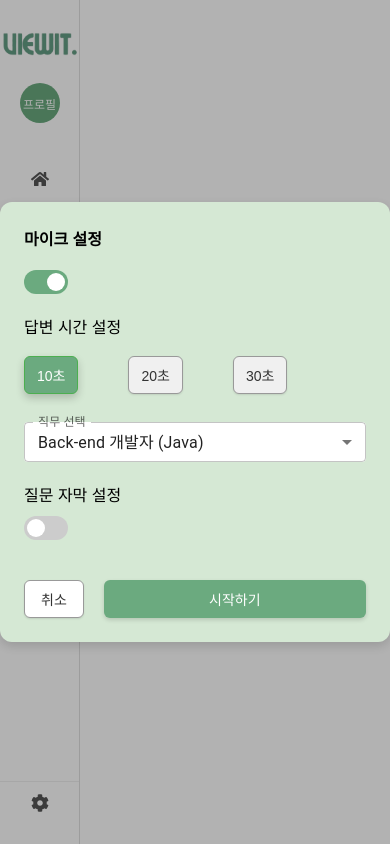
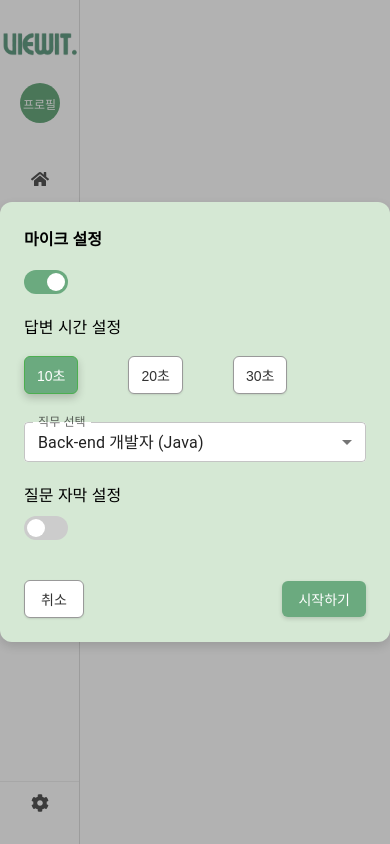
Before and after one commit to joeunjiii/Viewit_P, a React (Create React App) app in the folder front/: page /interview in a window 390 px wide. Built offline with nearby package versions, Linux system fonts and the light colour scheme.

Commit message:
6/12 16:28  커밋

```diff
--- a/front/src/main/Interview/Interview.css
+++ b/front/src/main/Interview/Interview.css
@@ -80,6 +80,7 @@
   gap: 100px;
   margin: 0; /* 일단 margin 제거 */
   flex: 1; /* 인터뷰 전체 폭 중 일부 자동 확보 */
+  margin-left : 100px;
   margin-right: 100px; /* or 적절한 제한폭 지정 */
 }
 
@@ -204,21 +205,24 @@
     padding: 12px 16px;
   }
   .interview-body {
-    flex-direction: row; /* 가로 배치 유지 */
-    gap: 40px; /* 데스크탑보다 좁게 */
+    display: flex;
+    flex-direction: row;
+    gap: 40px;
     align-items: flex-start;
   }
 
-
   .header-spacer {
-    flex-grow: 1;
-    max-width: 1000px; /* 땡기고 싶은 거리 */
+    flex-grow: 0;       /* ✅ 오른쪽 밀지 않도록 */
+    max-width: none;    /* ✅ 너비 제한 제거 */
+  }
+  .header-left {
+    margin-right: 500px;
   }
   .end-button {
-    margin-left: auto; /* 오른쪽 끝으로 붙임 */
-    transform: translateX(-24px);
+    transform: none;    /* ✅ 위치 조정 제거 */
     font-size: 13px;
     padding: 5px 12px;
+    margin-left: 0;     /* 혹시 auto 같은 속성 있었으면 제거 */
   }
   .voice-area {
     margin: 0;
@@ -233,6 +237,7 @@
   }
   .timer-area {
     align-self: center;
+    margin-left:100px;
   }
 
   .waveform {
--- a/front/src/main/Interview/InterviewSettingModal.css
+++ b/front/src/main/Interview/InterviewSettingModal.css
@@ -18,14 +18,18 @@
   width: 600px;
   display: flex;
   flex-direction: column;
+  align-items: flex-start; /* 🔧 중앙 → 좌측 정렬 */
+  text-align: left; /* 🔧 텍스트도 좌측 정렬 */
   gap: 20px;
   font-size: 14px;
   box-shadow: 0 4px 12px rgba(0, 0, 0, 0.15);
 }
 .modal-actions {
   display: flex;
+  width: 100%;
   justify-content: space-between;
-  margin-top: 20px;
+  align-items: center;
+
 }
 
 .section {
@@ -36,6 +40,7 @@
 
 .section p,
 .section label {
+  text-align: left;
   margin: 0;
 }
 
@@ -163,6 +168,7 @@ input:checked + .slider::before {
 }
 
 button.cancel {
+  margin-right: 12px;
   background-color: white;
   color: #333;
   padding: 8px 16px;
@@ -172,6 +178,7 @@ button.cancel {
   cursor: pointer;
   transition: all 0.25s ease;
   box-shadow: 0 1px 2px rgba(0, 0, 0, 0.1);
+  margin-right: 12px;
 }
 
 button.cancel:hover {
@@ -231,20 +238,21 @@ button.start:active {
   .time-radio {
     padding: 8px 12px;
     font-size: 14px;
-    background-color: #f0f0f0;
+    background-color: rgb(255, 255, 255);
     border-radius: 6px;
     white-space: nowrap;
   }
 
   .modal-actions {
-    flex-direction: row;
-    justify-content: space-between;
-    gap: 20px;
+    display: flex;
+    justify-content: space-between; /* 양끝 정렬 */
+    width: 100%;
+    margin-top: 20px;
   }
 
-  .start, .cancel {
-    flex: 1;
-    font-size: 14px;
+  .start,
+  .cancel {
+    font-size: 12px;
     padding: 10px;
   }
 }
--- a/front/src/main/Interview/InterviewSettingModal.jsx
+++ b/front/src/main/Interview/InterviewSettingModal.jsx
@@ -91,9 +91,9 @@ function InterviewSettingsModal({ onClose, onStart }) {
         </div>
 
         <div className="modal-actions">
-          <Link to="/main">
-            <button className="cancel">취소</button>
-          </Link>
+          <button className="cancel" onClick={() => onClose()}>
+            취소
+          </button>
           <button
             className="start"
             onClick={() =>
--- a/front/src/main/Layout.jsx
+++ b/front/src/main/Layout.jsx
@@ -2,17 +2,21 @@
 import React, { useState } from "react";
 import { Outlet, useLocation } from "react-router-dom";
 import Sidebar from "./maincomponent/Sidebar";
+import SpeechAlertModal from "./ex/SpeechAlertModal";
 import "./Layout.css";
 
-function Layout({ Subcomponent }) {
+function Layout() {
+  const [showSpeechModal, setShowSpeechModal] = useState(false);
   console.log("🔁 Layout 렌더링됨");
-
 
   return (
     <div className="layout-container">
-      <Sidebar />
+      <Sidebar onSpeechClick={() => setShowSpeechModal(true)} />
+      {showSpeechModal && (
+        <SpeechAlertModal onClose={() => setShowSpeechModal(false)} />
+      )}
       <main className="content-area">
-      <Outlet />
+        <Outlet />
       </main>
     </div>
   );
--- a/front/src/main/ex/Main.jsx
+++ b/front/src/main/ex/Main.jsx
@@ -9,7 +9,7 @@ function Main() {
 
   return (
     <div className="app-container">
-      {/* 왼쪽 사이드바 */}ㅁㄴㅇ
+      {/* 왼쪽 사이드바 */}
       <div className="sidebar">
         <div className="profile-section">
           <div className="profile-icon">
--- /dev/null
+++ b/front/src/main/ex/SpeechAlertModal.css
@@ -0,0 +1,31 @@
+.modal-overlay {
+    position: fixed;
+    top: 0;
+    left: 0;
+    width: 100%;
+    height: 100%;
+    background-color: rgba(0, 0, 0, 0.3);
+    display: flex;
+    justify-content: center;
+    align-items: center;
+    z-index: 999;
+  }
+
+  .modal-content {
+    background: white;
+    padding: 24px 32px;
+    border-radius: 10px;
+    box-shadow: 0 4px 10px rgba(0, 0, 0, 0.2);
+    text-align: center;
+    font-size: 16px;
+  }
+
+  .close-button {
+    margin-top: 16px;
+    padding: 8px 16px;
+    background-color: #6baa7f;
+    color: white;
+    border: none;
+    border-radius: 6px;
+    cursor: pointer;
+  }
--- /dev/null
+++ b/front/src/main/ex/SpeechAlertModal.jsx
@@ -0,0 +1,15 @@
+import React from "react";
+import "./SpeechAlertModal.css";
+
+function SpeechAlertModal({ onClose }) {
+  return (
+    <div className="modal-overlay">
+      <div className="modal-content">
+        <p>🚧 준비 중입니다 🚧</p>
+        <button onClick={onClose} className="close-button">닫기</button>
+      </div>
+    </div>
+  );
+}
+
+export default SpeechAlertModal;
--- a/front/src/main/maincomponent/MainContent.jsx
+++ b/front/src/main/maincomponent/MainContent.jsx
@@ -1,10 +1,18 @@
+import React,{useState} from "react";
 import SectionHeader from "./SectionHeader";
 import RecentSection from "./RecentSection";
+import SpeechAlertModal from "../ex/SpeechAlertModal";
 import { FaUsers, FaMicrophone } from "react-icons/fa";
 import { Link } from "react-router-dom";
 import "./css/Maincontent.css";
 
 function MainContent() {
+  const [showModal, setShowModal] = useState(false);
+
+  const handleSpeechClick = () => {
+    setShowModal(true);
+  };
+
   return (
     <div className="main-content">
       <header className="main-header">
@@ -30,7 +38,7 @@ function MainContent() {
             <div className="card-title">모의면접</div>
           </Link>
 
-          <div className="card">
+          <div className="card" onClick={handleSpeechClick}>
             <div className="card-icon">
               <FaMicrophone />
             </div>
@@ -68,8 +76,11 @@ function MainContent() {
           </div>
         </div>
       </div>
+      {showModal && <SpeechAlertModal onClose={() => setShowModal(false)} />}
     </div>
+
   );
+
 }
 
 export default MainContent;
--- a/front/src/main/maincomponent/Sidebar.jsx
+++ b/front/src/main/maincomponent/Sidebar.jsx
@@ -3,7 +3,7 @@ import { Link, useLocation } from "react-router-dom";
 import { FaHome, FaFileAlt, FaCog, FaUsers } from "react-icons/fa";
 import "./css/Sidebar.css";
 
-function Sidebar() {
+function Sidebar({ onSpeechClick }) {
   const location = useLocation();
   const currentPath = location.pathname;
 
@@ -60,15 +60,18 @@ function Sidebar() {
             {!isTablet && <span>모의면접</span>}
           </Link>
 
-          <Link
+          <div
             to="/speech"
-            className={`menu-link ${currentPath === "/speech" ? "active" : ""}`}
+            className={`menu-link ${currentPath === "/speech" ? "active" : ""}`
+            }
+            onClick={onSpeechClick}
+            style={{ cursor: "pointer" }}
           >
             <div className="menu-icon">
               <FaFileAlt />
             </div>
             {!isTablet && <span>스피치연습</span>}
-          </Link>
+          </div>
         </div>
       </nav>
       <div className="settings-button">
--- a/front/src/main/maincomponent/css/Maincontent.css
+++ b/front/src/main/maincomponent/css/Maincontent.css
@@ -54,6 +54,7 @@
 }
 
 .card {
+  max-width: 800px;
   background-color: white;
   border-radius: 10px;
   padding: 20px;
```
Also changed, not shown: front/src/main/ex/SpeechPractice.jsx (added, +17 -0 lines).
